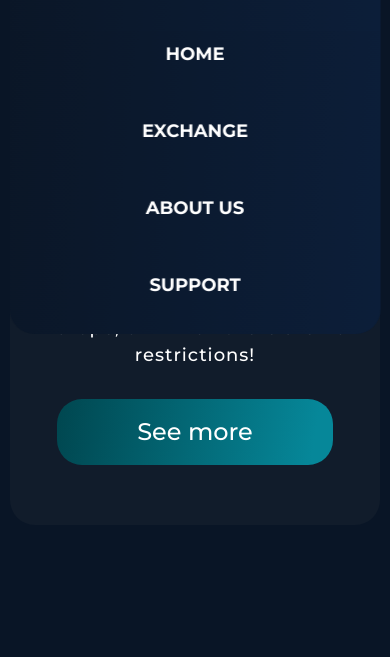
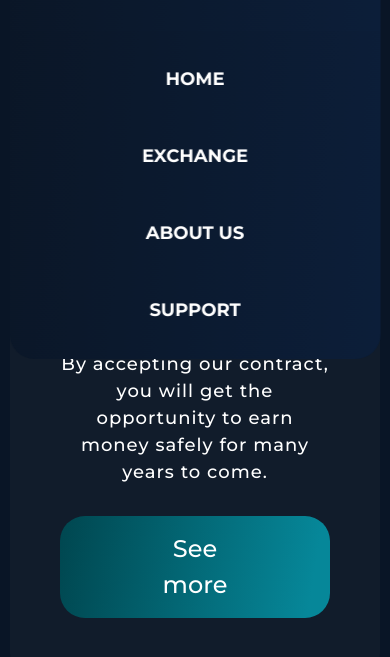
Before and after one commit to BorisSlonov/metaPlar, a plain HTML site: page index.html in a window 390 px wide. Both pictures are taken after a click on the element 352 px from the left and 80 px from the top of the page. Shown: the part 109-766 px from the top of the page. Drawn offline with nearby package versions, Linux system fonts and the light colour scheme.

Commit message:
add txt and pt

```diff
--- a/css/style.css
+++ b/css/style.css
@@ -188,6 +188,7 @@ img {
   backdrop-filter: blur(50px);
   }
   .main-menu__list {
+    padding-top: 25px;
     padding-bottom: 25px;
     text-align: center;
   }
--- a/index.html
+++ b/index.html
@@ -24,7 +24,11 @@
           <!-- logo -->
           <a href="/" class="header__logo-min">
             <img class="header__logo-img" alt="logo" src="img/logo.svg" />
-            <img class="header__logo-img-mob" alt="logo" src="img/mob_logo.svg" />
+            <img
+              class="header__logo-img-mob"
+              alt="logo"
+              src="img/mob_logo.svg"
+            />
           </a>
           <!-- burger -->
           <div class="header__burger">
@@ -77,12 +81,12 @@
             <div class="block1__body">
               <div class="block1__item">
                 <h1 class="block1__h1">
-                  Unlimited <br />
-                  possibilities
+                  Earning for <br />
+                  years to come
                 </h1>
                 <p class="block1__p">
-                  The best meta pyramid for cryptocurrency exchange in Europe,
-                  on which there are no restrictions!
+                  By accepting our contract, you will get the opportunity to
+                  earn money safely for many years to come.
                 </p>
                 <a href="#" class="btn"> See more </a>
               </div>
```
